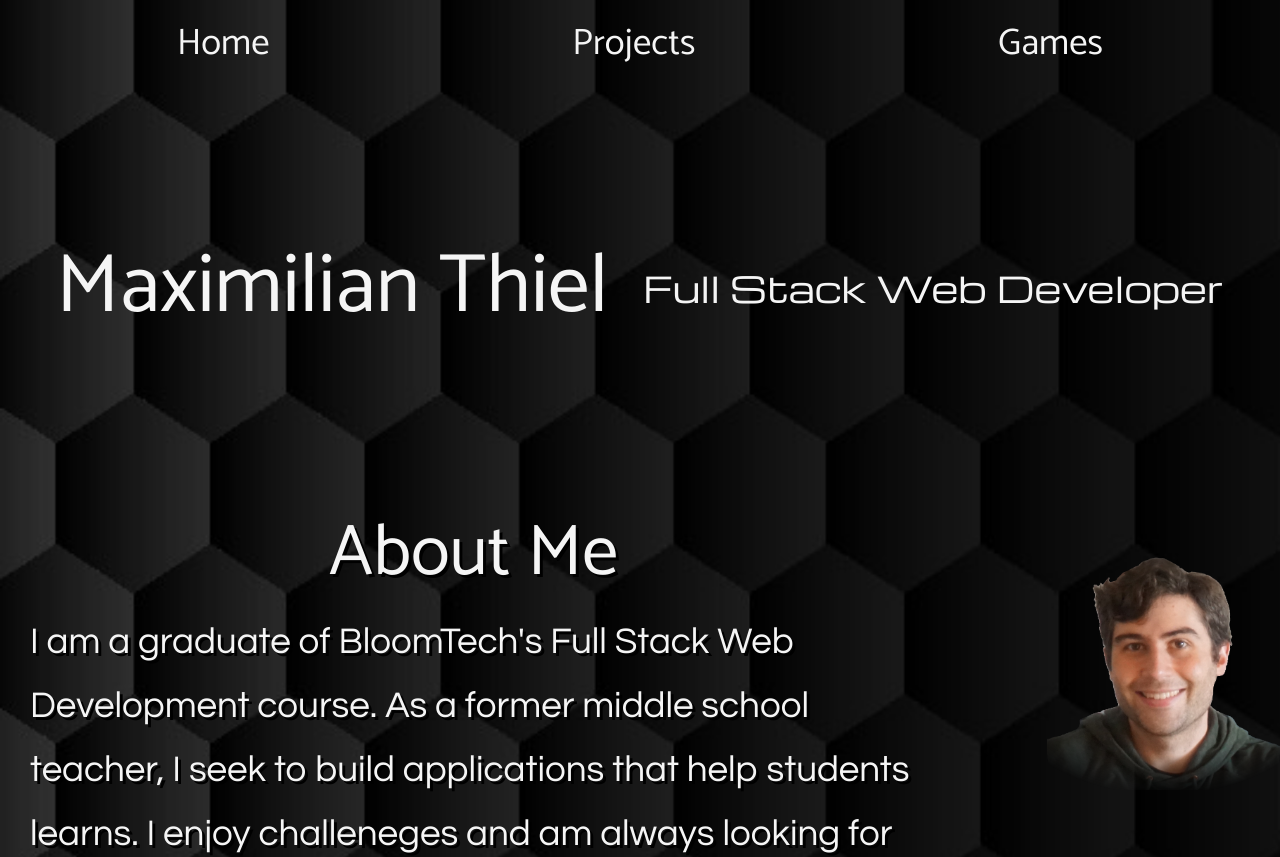
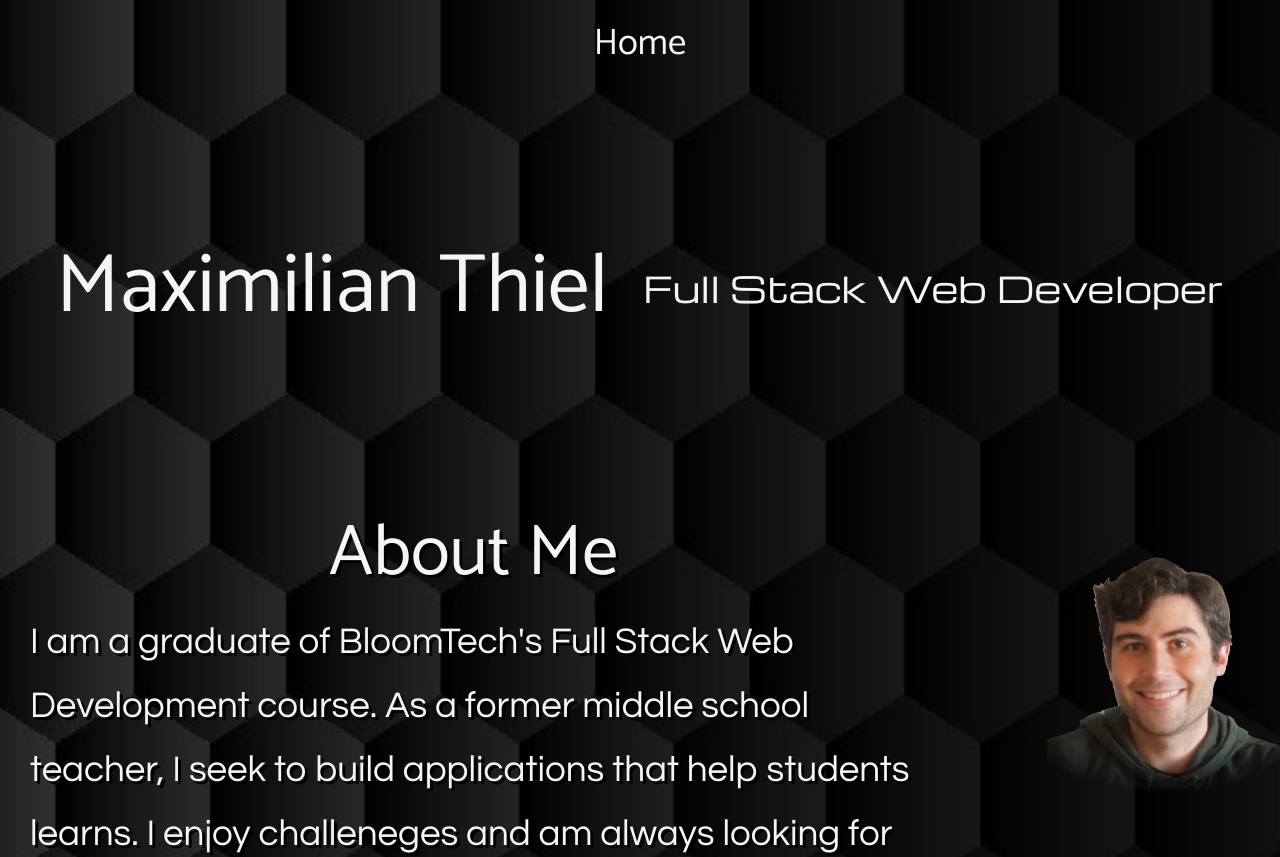
Before and after one commit to MaxT6/portfolio, a React (Create React App) app: page / in a window 1280 px wide. Shown: the top 857 px of the page. Built offline with nearby package versions, Linux system fonts and the light colour scheme; a web font is replaced by a local one.

Commit message:
temporarily removed nav links while working on additional projects

```diff
--- a/src/App.js
+++ b/src/App.js
@@ -1,5 +1,5 @@
 import Home from "./components/Home"
-import Games from "./components/Games";
+// import Games from "./components/Games";
 import Navbar from "./components/Navbar";
 import "./styles/App.scss"
 import { BrowserRouter as Router, Routes, Route } from 'react-router-dom'
@@ -13,7 +13,7 @@ function App() {
         <Navbar />
         <Routes>
           <Route path="/" exact element={<Home />} />
-          <Route path="/games" element={<Games />} />
+          {/* <Route path="/games" element={<Games />} /> */}
         </Routes>
      </>
     </Router>
--- a/src/components/Navbar.js
+++ b/src/components/Navbar.js
@@ -4,8 +4,8 @@ const Navbar = () => {
   return(
     <div className="navbar">
       <Link to="/" className="link">Home</Link>
-      <Link to="/projects" className="link">Projects</Link>
-      <Link to="/games" className="link">Games</Link>
+      {/* <Link to="/projects" className="link">Projects</Link> */}
+      {/* <Link to="/games" className="link">Games</Link> */}
     </div>
   )
 }
```
